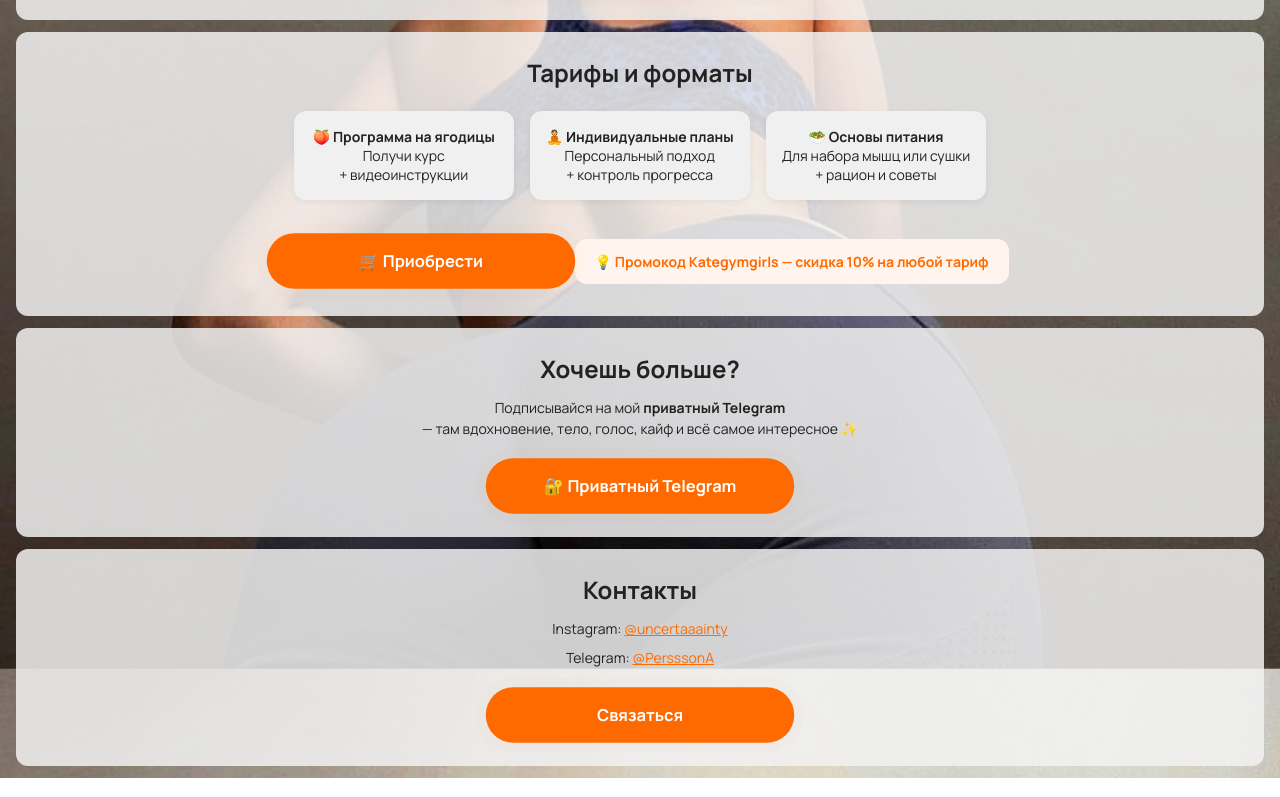
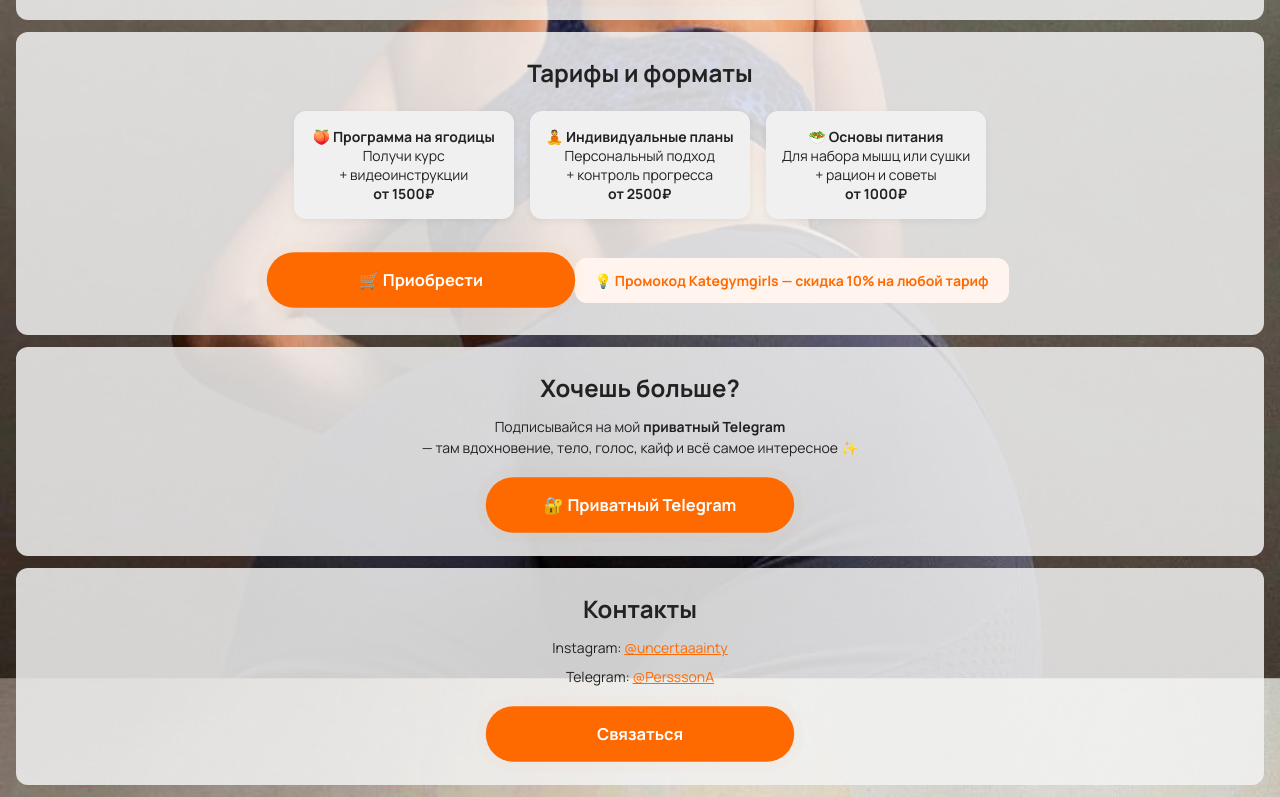
Before and after one commit to uncertaaainty/uncertaaainty, a plain HTML site: page index.html in a window 1280 px wide. Shown: the part 970-1767 px from the top of the page. Drawn offline with Linux system fonts and the light colour scheme.

Commit message:
Add files via upload

```diff
--- a/index.html
+++ b/index.html
@@ -234,19 +234,19 @@
         <strong>🍑 Программа на ягодицы</strong><br>
         Получи курс<br>
         + видеоинструкции<br>
-        <b></b>
+        <b>от 1500₽</b>
       </div>
       <div class="carousel-item">
         <strong>🧘 Индивидуальные планы</strong><br>
         Персональный подход<br>
         + контроль прогресса<br>
-        <b></b>
+        <b>от 2500₽</b>
       </div>
       <div class="carousel-item">
         <strong>🥗 Основы питания</strong><br>
         Для набора мышц или сушки<br>
         + рацион и советы<br>
-        <b></b>
+        <b>от 1000₽</b>
       </div>
     </div>
     <a href="https://t.me/PersssonA" class="btn">🛒 Приобрести</a>
```
